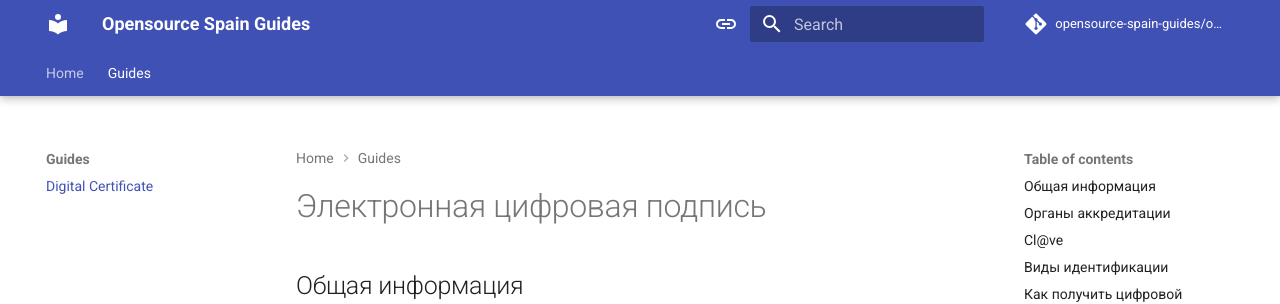
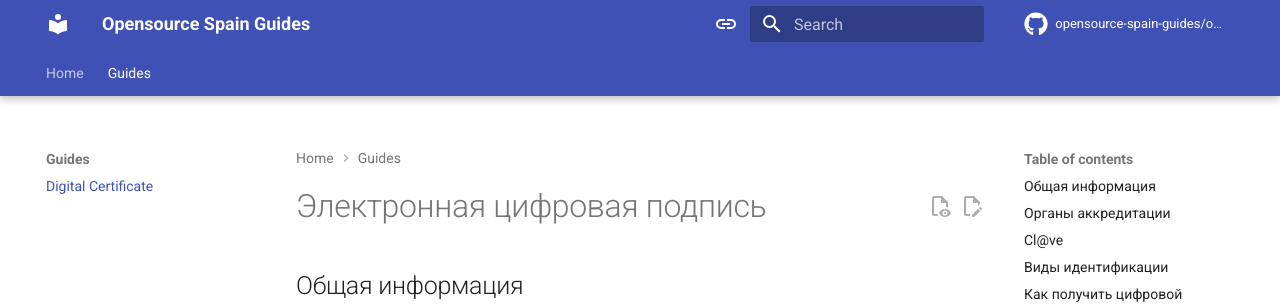
Before and after one commit to opensource-spain-guides/osg-site, an MkDocs documentation site: the page built from docs/guide-digital-certificate.md, in a window 1280 px wide. Shown: the top 304 px of the page. Built offline with MkDocs 1.6.1 and Material for MkDocs 9.7.7, drawn with Linux system fonts in a browser that asks for light colours; comment, search, counter and statistics services are not loaded.

Commit message:
Modify links to github repo

```diff
--- a/mkdocs.yml
+++ b/mkdocs.yml
@@ -8,11 +8,14 @@ site_description: >-
 # Repository
 repo_name: opensource-spain-guides/osg-site
 repo_url: https://github.com/opensource-spain-guides/osg-site
+edit_uri: edit/master/docs/
 
 theme:
   name: material
   custom_dir: overrides
   features:
+    - content.action.view
+    - content.action.edit
     - navigation.expand
     - navigation.path
     - navigation.tabs
@@ -42,6 +45,8 @@ theme:
   font:
     text: Roboto
     code: Roboto Mono
+  icon:
+    repo: fontawesome/brands/github
 
 nav:
   - Home: index.md
```
